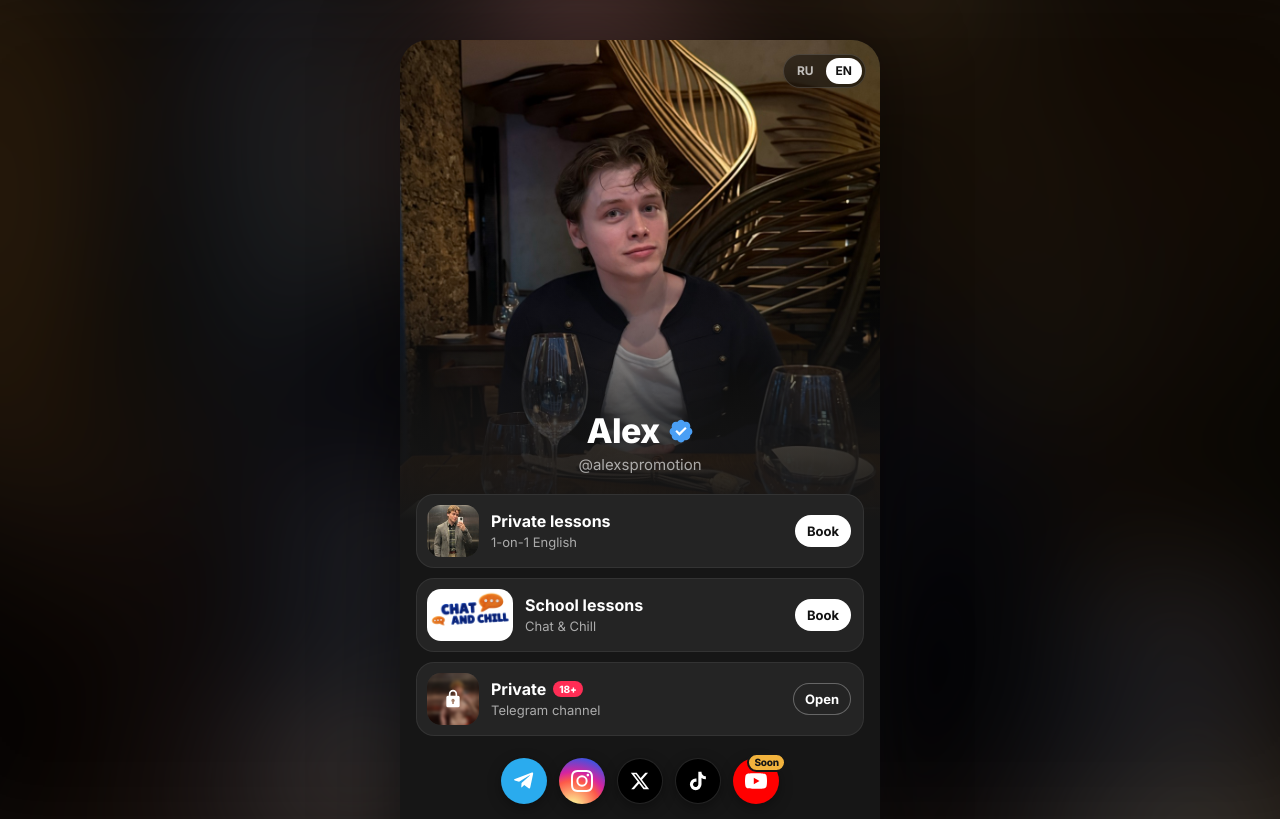
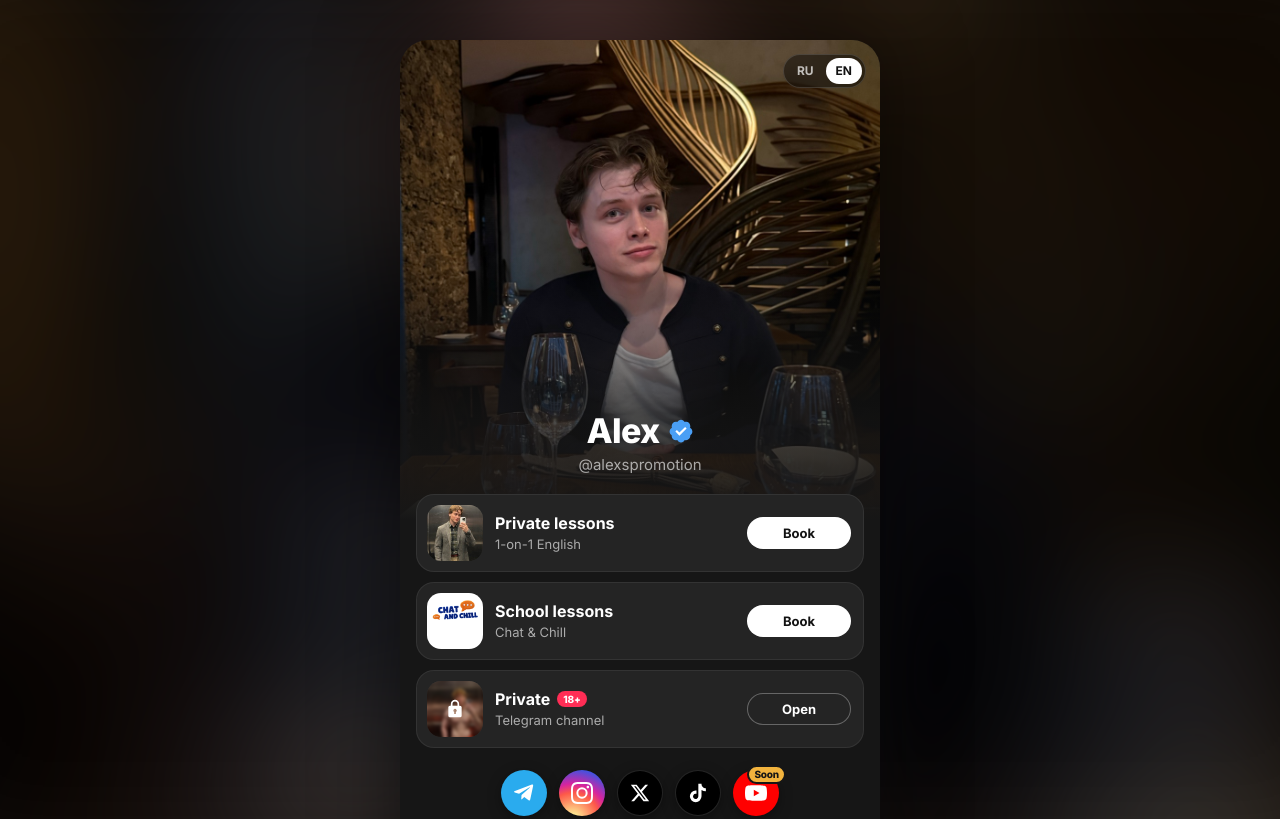
Before and after one commit to AnnKazanskaya/alexs-card, a plain HTML site: page index.html in a window 1280 px wide. Shown: the top 819 px of the page. Drawn offline with Linux system fonts and the light colour scheme.

Commit message:
Визитка: одинаковые картинки и кнопки в трёх верхних строках (симметрия)
Co-Authored-By: Claude Opus 5.5 <noreply@anthropic.com>

```diff
--- a/index.html
+++ b/index.html
@@ -101,15 +101,15 @@
   }
   .book:hover{background:#2b2b2b}
   .book:active{transform:scale(.985)}
-  .book .th{width:52px; height:52px; border-radius:14px; overflow:hidden; flex:none; background:#333}
+  .book .th{width:56px; height:56px; border-radius:14px; overflow:hidden; flex:none; background:#333}
   .book .th img{width:100%; height:100%; object-fit:cover; object-position:50% 20%; display:block}
-  .book .th.school{background:#fff; width:86px}
-  .book .th.school img{object-fit:contain; padding:2px 3px; transform:scale(1.06)}
+  .book .th.school{background:#fff}
+  .book .th.school img{object-fit:contain; padding:0 3px}
   .book .t{flex:1; min-width:0}
   .book .t b{display:block; font-size:16px; font-weight:700; white-space:nowrap; overflow:hidden; text-overflow:ellipsis}
   .book .t span{display:block; font-size:13px; color:var(--muted); margin-top:3px; line-height:1.3}
   .book .go{
-    flex:none; padding:8px 12px; border-radius:999px;
+    flex:none; min-width:104px; box-sizing:border-box; text-align:center; padding:8px 12px; border-radius:999px;
     background:#fff; color:#111; font-size:13px; font-weight:700;
   }
   .book .go.ghost{background:transparent; color:#fff; box-shadow:inset 0 0 0 1px rgba(255,255,255,.3)}
@@ -123,7 +123,7 @@
   }
 
   @media (max-width:360px){
-    .book .go{width:34px; height:34px; padding:0; font-size:0; display:grid; place-items:center}
+    .book .go{width:34px; min-width:0; height:34px; padding:0; font-size:0; display:grid; place-items:center}
     .book .go::after{content:"›"; font-size:22px; line-height:1; margin-top:-2px}
   }
 
```
